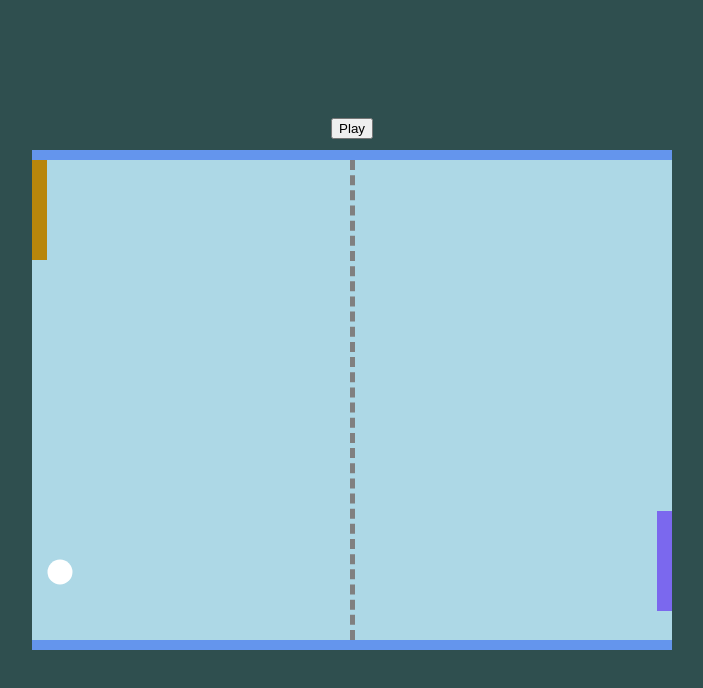
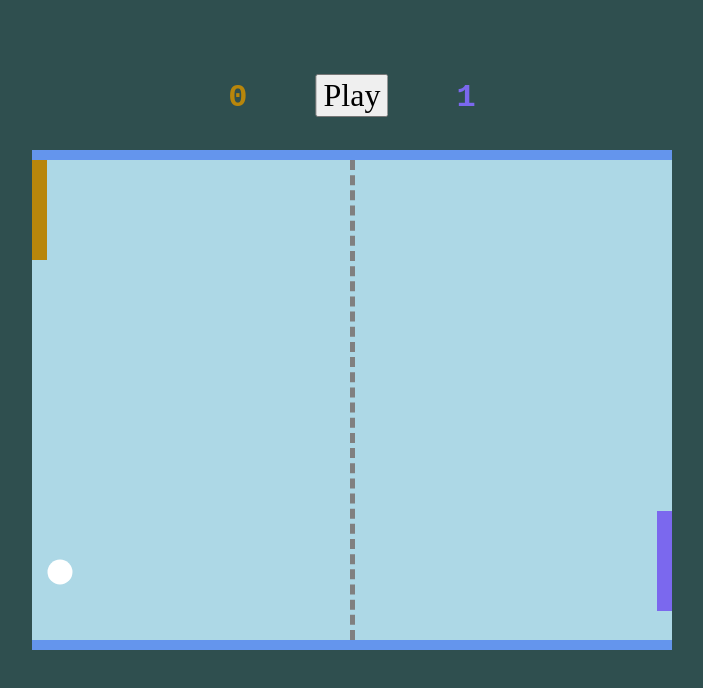
Before and after one commit to a9udn9u/pong, a plain HTML site: page index.html in a window 1280 px wide. Both pictures are taken after a click on the button "Play". Shown: the whole page, without its empty margins (288-991 px from the left). Drawn offline with Linux system fonts and the light colour scheme.

Commit message:
Added scores

```diff
--- a/index.html
+++ b/index.html
@@ -7,7 +7,9 @@
   </head>
   <body>
     <div id="controls">
+      <span id="p1-score" class="score">0</span>
       <button id="play">Play</button>
+      <span id="p2-score" class="score">0</span>
     </div>
     <div id="table">
       <div id="p1" class="paddle"></div>
--- a/pong.css
+++ b/pong.css
@@ -7,6 +7,7 @@ body {
   background-color: darkslategrey;
   margin: 0;
   padding: 0;
+  font-size: 16px;
 }
 
 #controls {
@@ -14,6 +15,26 @@ body {
   top: 50%;
   left: 50%;
   transform: translate(-50%, calc(-240px - 200%));
+}
+
+#play {
+  font-family: 'Brush Script MT';
+  margin: 0 2em;
+  font-size: 2em;
+}
+
+.score {
+  font-family: 'Courier New';
+  font-weight: 700;
+  font-size: 2em;
+}
+
+#p1-score {
+  color: darkgoldenrod;
+}
+
+#p2-score {
+  color: mediumslateblue;
 }
 
 #table {
--- a/pong.js
+++ b/pong.js
@@ -11,6 +11,7 @@ const normalizeAngle = radian => {
 const flipAngleX = (radian, amplifier) => {
   // console.log(radian, amplifier);
   // Amplify the bounce angle when the ball touches the paddle off center
+  // TODO: Needs improvement, doesn't work as intended yet
   return normalizeAngle(PI - radian + PI/4 * amplifier);
 }
 
@@ -34,7 +35,9 @@ document.addEventListener('DOMContentLoaded', _ => {
     table: document.getElementById('table'),
     ball: document.getElementById('ball'),
     p1: document.getElementById('p1'),
+    p1Score: document.getElementById('p1-score'),
     p2: document.getElementById('p2'),
+    p2Score: document.getElementById('p2-score'),
   };
 
   // Sound effects
@@ -65,6 +68,10 @@ document.addEventListener('DOMContentLoaded', _ => {
     // the lower right corner, the computer paddle can save it by moving at
     // this speed, starting from the center right edge.
     maxP2Speed: 4.723,
+    scores: {
+      p1: 0,
+      p2: 0,
+    }
   };
 
   // Mouse cursor properties
@@ -73,10 +80,19 @@ document.addEventListener('DOMContentLoaded', _ => {
     y: 0,
   };
 
+  // Table properties
+  const table = {
+    yMargin: undefined
+  };
+  Object.defineProperties(table, {
+    height: { configurable: false, writable: false, value: dom.table.clientHeight },
+    width: { configurable: false, writable: false, value: dom.table.clientWidth },
+  });
+
   // Paddle properties
   const paddle = {
-    p1Y: parseFloat(getComputedStyle(dom.p1).top),
-    p2Y: parseFloat(getComputedStyle(dom.p2).top),
+    p1Y: table.height / 2,
+    p2Y: table.height / 2,
     // Paddles follow mouse cursor, but mouse cursor coordinates are relative
     // to the body, this offset helps convert cursor Y to paddle Y which is
     // relative to the table
@@ -89,20 +105,11 @@ document.addEventListener('DOMContentLoaded', _ => {
     width: { configurable: false, writable: false, value: dom.p1.offsetWidth },
   });
 
-  // Table properties
-  const table = {
-    yMargin: undefined
-  };
-  Object.defineProperties(table, {
-    height: { configurable: false, writable: false, value: dom.table.clientHeight },
-    width: { configurable: false, writable: false, value: dom.table.clientWidth },
-  });
-
   // Ball properties
   const ball = {
     // Coordinate within the table
-    x: parseFloat(getComputedStyle(dom.ball).left),
-    y: parseFloat(getComputedStyle(dom.ball).top),
+    x: table.width / 2,
+    y: table.height / 2,
     radian: undefined,
   };
   Object.defineProperty(ball, 'radius', { configurable: false, writable: false, value: dom.ball.offsetHeight / 2 });
@@ -170,27 +177,51 @@ document.addEventListener('DOMContentLoaded', _ => {
     dom.p2.style.top = `${paddle.p2Y}px`;
   }
 
-  // Calculate the distance from paddle center to the ball's edge.
-  //
-  // If the ball is not at a horizontal edge, returns `null`
-  //
-  // If the ball touches the paddle, returns [-1, 1], where:
-  // * 0 means the ball's center aligns perfectly with the paddle's center
-  // * -1 means the ball's bottom edge touches the paddle's top edge
-  // * 1 means the ball's top edge touches the paddle's bottom edge
-  //
-  // If the ball doesn't touch the paddle, returns value with abs > 1
+  /**
+   * Calculate the distance from paddle center to the ball's edge.
+   *
+   * If the ball touches the paddle, returns [player, distance], where
+   * `player` is either p1 or p2, whichever's side has the ball, and
+   * `distance` is a number:
+   *   0, if the ball center aligns with the paddle center
+   *   -1, if the ball's bottom edge touches the paddle's top edge
+   *   1, if the ball's top edge touches the paddle's bottom edge
+   * If the ball is about to fell off the table, abs(`distance`) > 1
+   *
+   * If the ball is not at a horizontal edge, returns []
+   * @returns {[string, number] | []}
+   */
   const paddleBallTouchDistance = () => {
-    const yToCheck = ball.x <= ball.minX ? paddle.p1Y : (ball.x >= ball.maxX ? paddle.p2Y : null);
-    if (yToCheck !== null) {
-      return (ball.y - yToCheck) / (paddle.height / 2 + ball.radius);
+    const player = ball.x <= ball.minX ? 'p1' : (ball.x >= ball.maxX ? 'p2' : null);
+    if (player !== null) {
+      const y = player === 'p1' ? paddle.p1Y : paddle.p2Y;
+      return [player, (ball.y - y) / (paddle.height / 2 + ball.radius)];
     }
-    return null;
+    return [];
   }
 
-  const toggleGame = playButton => {
+  const updateScore = losingPlayer => {
+    if (losingPlayer === 'p1') {
+      dom.p2Score.textContent = `${++game.scores.p2}`;
+    } else {
+      dom.p1Score.textContent = `${++game.scores.p1}`;
+    }
+  }
+
+  const toggleGame = () => {
+    if (game.on) {
+      // Stop the game
+      dom.play.textContent = 'Play';
+    } else {
+      // Start the game
+      dom.play.textContent = 'Stop';
+      ball.x = table.width / 2;
+      ball.y = table.height / 2;
+      ball.radian = undefined
+    }
+    // Toggle the flag at last to make sure all the preparations are done
+    // before the game status is actually updated
     game.on = !game.on;
-    playButton.textContent = game.on ? 'Stop' : 'Play';
   }
 
   const paint = ts => {
@@ -200,11 +231,12 @@ document.addEventListener('DOMContentLoaded', _ => {
       moveP1();
       moveP2();
 
-      const pbDistance = paddleBallTouchDistance();
-      if (pbDistance !== null) {
+      const [player, pbDistance] = paddleBallTouchDistance();
+      if (player) {
         if (Math.abs(pbDistance) > 1) {
           // Ball is off table
-          toggleGame(dom.play);
+          toggleGame();
+          updateScore(player);
           sound.play('fall');
         } else {
           // Ball hits a paddle
@@ -219,6 +251,6 @@ document.addEventListener('DOMContentLoaded', _ => {
   window.requestAnimationFrame(paint);
 
   dom.play.addEventListener('click', () => {
-    toggleGame(dom.play);
+    toggleGame();
   }, false);
 }, false);
```
